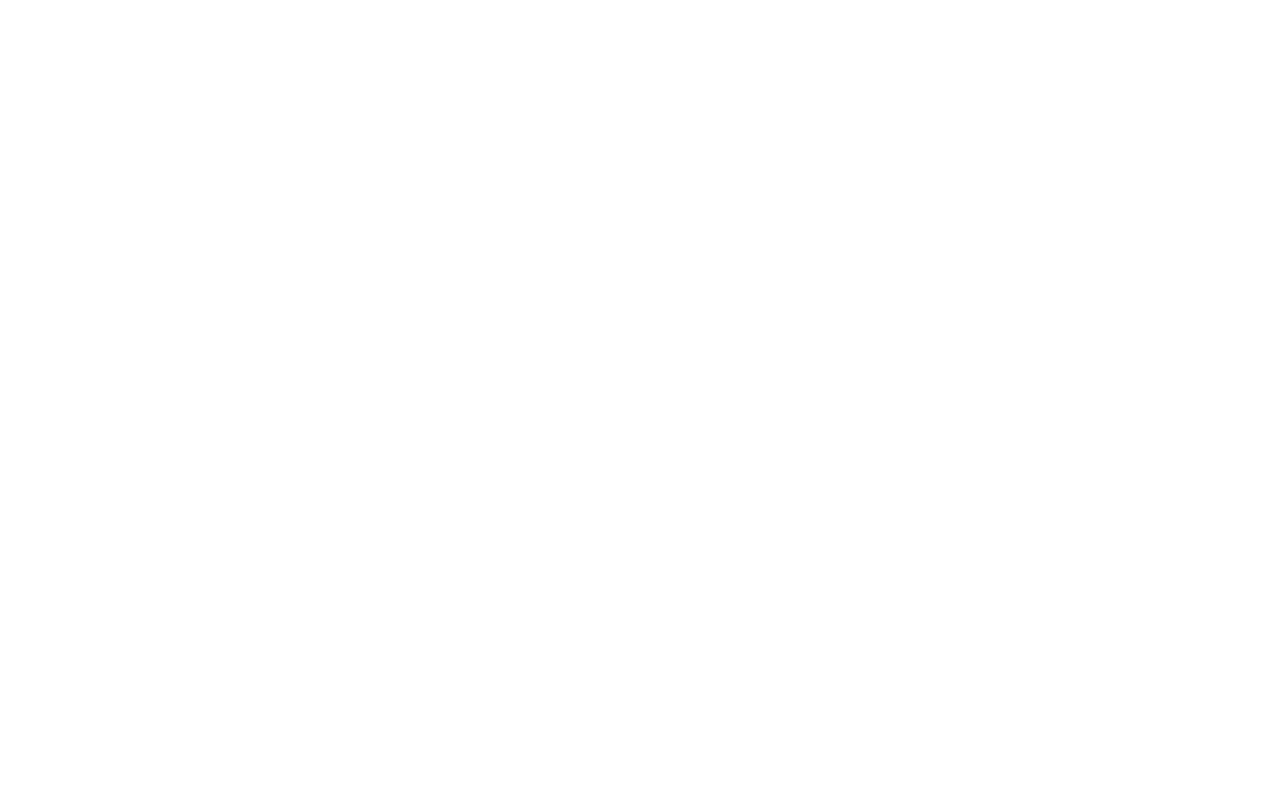
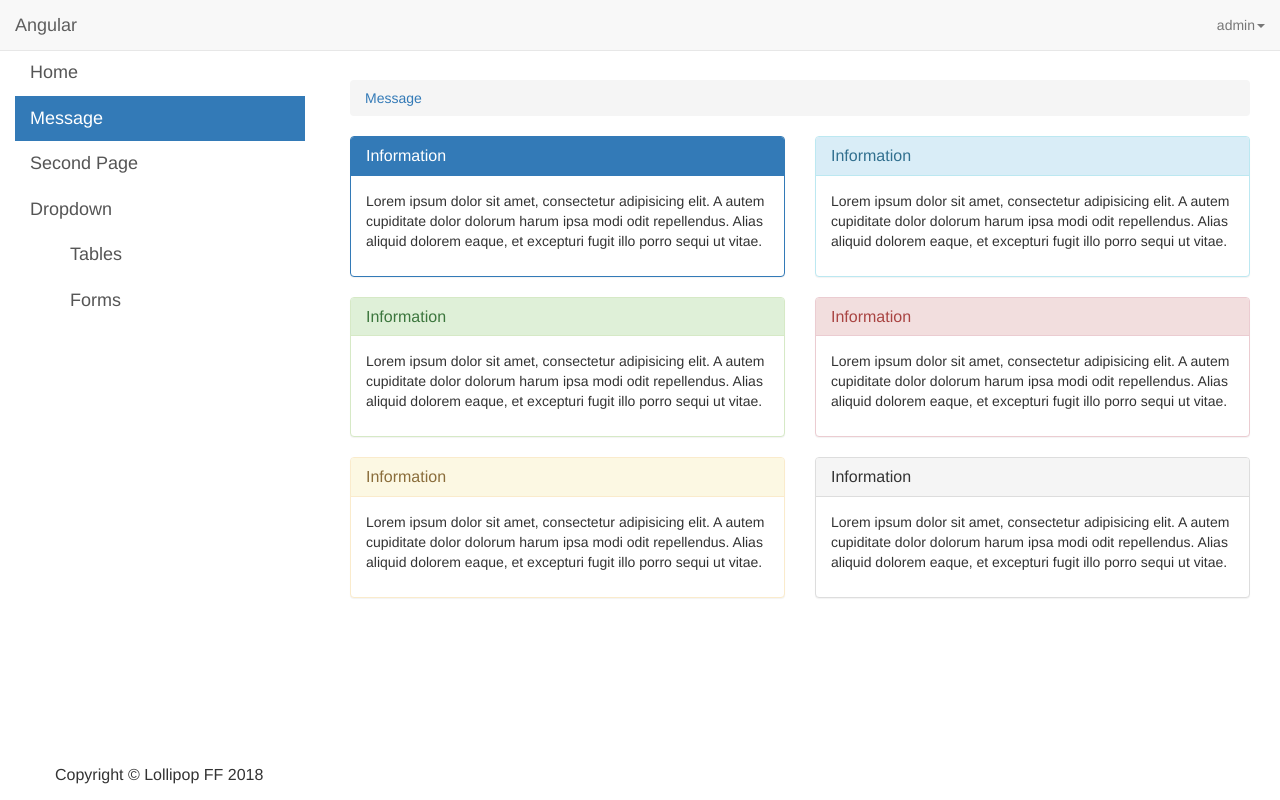
Before and after one commit to FanXuanyi/angular-admin-master, an Angular app: page /message in a window 1280 px wide. Before the commit this address led to /. Built offline with nearby package versions, Linux system fonts and the light colour scheme.

Commit message:
添加Message组件

```diff
--- a/src/app/main/components/sidebar/sidebar.component.html
+++ b/src/app/main/components/sidebar/sidebar.component.html
@@ -4,7 +4,7 @@
       <a routerLink="/home" routerLinkActive="active" class="list-group-item">Home</a>
     </li>
     <li>
-      <a href="#" class="list-group-item">Page One</a>
+      <a routerLink="/message" routerLinkActive="active" class="list-group-item">Message</a>
     </li>
     <li>
       <a href="#" class="list-group-item">Second Page</a>
--- /dev/null
+++ b/src/app/main/message/message.component.css
@@ -0,0 +1,3 @@
+.message {
+  margin-top: 30px;
+}
--- /dev/null
+++ b/src/app/main/message/message.component.html
@@ -0,0 +1,72 @@
+<div class="container-fluid message">
+  <ul class="breadcrumb">
+    <li><a href="#">Message</a></li>
+  </ul>
+
+  <div class="row">
+    <div class="col-md-6">
+      <div class="panel panel-primary">
+        <div class="panel-heading">
+          <h3 class="panel-title">Information</h3>
+        </div>
+        <div class="panel-body">
+          <p>
+            Lorem ipsum dolor sit amet, consectetur adipisicing elit. A autem cupiditate dolor dolorum harum ipsa modi odit repellendus. Alias aliquid dolorem eaque, et excepturi fugit illo porro sequi ut vitae.
+          </p>
+        </div>
+      </div>
+      <div class="panel panel-success">
+        <div class="panel-heading">
+          <h3 class="panel-title">Information</h3>
+        </div>
+        <div class="panel-body">
+          <p>
+            Lorem ipsum dolor sit amet, consectetur adipisicing elit. A autem cupiditate dolor dolorum harum ipsa modi odit repellendus. Alias aliquid dolorem eaque, et excepturi fugit illo porro sequi ut vitae.
+          </p>
+        </div>
+      </div>
+      <div class="panel panel-warning">
+        <div class="panel-heading">
+          <h3 class="panel-title">Information</h3>
+        </div>
+        <div class="panel-body">
+          <p>
+            Lorem ipsum dolor sit amet, consectetur adipisicing elit. A autem cupiditate dolor dolorum harum ipsa modi odit repellendus. Alias aliquid dolorem eaque, et excepturi fugit illo porro sequi ut vitae.
+          </p>
+        </div>
+      </div>
+    </div>
+    <div class="col-md-6">
+      <div class="panel panel-info">
+        <div class="panel-heading">
+          <h3 class="panel-title">Information</h3>
+        </div>
+        <div class="panel-body">
+          <p>
+            Lorem ipsum dolor sit amet, consectetur adipisicing elit. A autem cupiditate dolor dolorum harum ipsa modi odit repellendus. Alias aliquid dolorem eaque, et excepturi fugit illo porro sequi ut vitae.
+          </p>
+        </div>
+      </div>
+      <div class="panel panel-danger">
+        <div class="panel-heading">
+          <h3 class="panel-title">Information</h3>
+        </div>
+        <div class="panel-body">
+          <p>
+            Lorem ipsum dolor sit amet, consectetur adipisicing elit. A autem cupiditate dolor dolorum harum ipsa modi odit repellendus. Alias aliquid dolorem eaque, et excepturi fugit illo porro sequi ut vitae.
+          </p>
+        </div>
+      </div>
+      <div class="panel panel-default">
+        <div class="panel-heading">
+          <h3 class="panel-title">Information</h3>
+        </div>
+        <div class="panel-body">
+          <p>
+            Lorem ipsum dolor sit amet, consectetur adipisicing elit. A autem cupiditate dolor dolorum harum ipsa modi odit repellendus. Alias aliquid dolorem eaque, et excepturi fugit illo porro sequi ut vitae.
+          </p>
+        </div>
+      </div>
+    </div>
+  </div>
+</div>
--- /dev/null
+++ b/src/app/main/message/message.component.ts
@@ -0,0 +1,15 @@
+import { Component, OnInit } from '@angular/core';
+
+@Component({
+  selector: 'app-message',
+  templateUrl: './message.component.html',
+  styleUrls: ['./message.component.css']
+})
+export class MessageComponent implements OnInit {
+
+  constructor() { }
+
+  ngOnInit() {
+  }
+
+}
```
Also changed, not shown: src/app/main/main.module.ts (+5 -2 lines), 1 other file (tests, documents, lock files or other folders).
